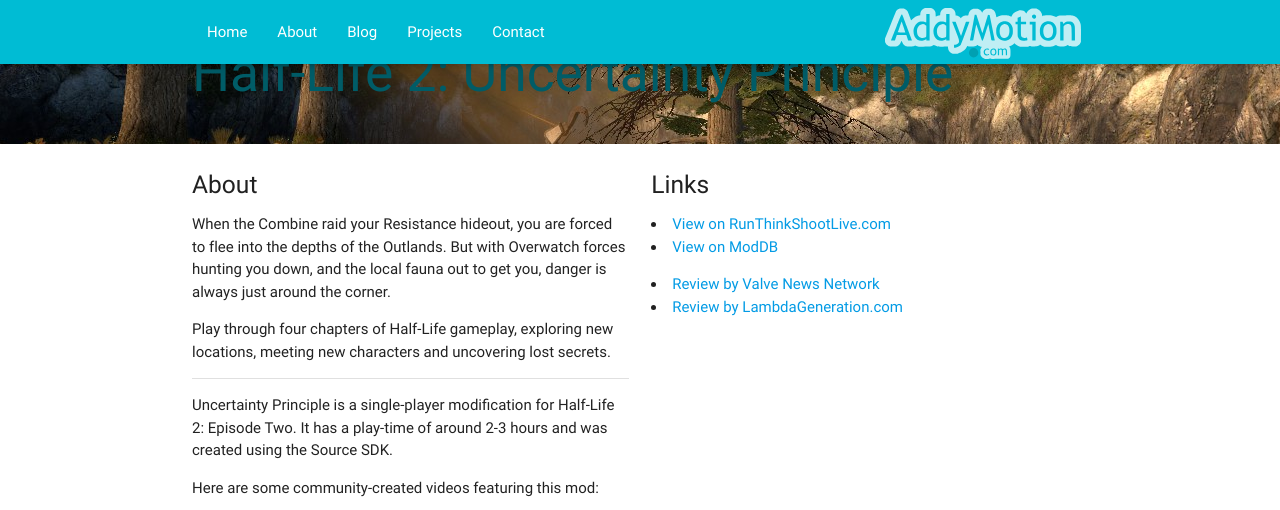
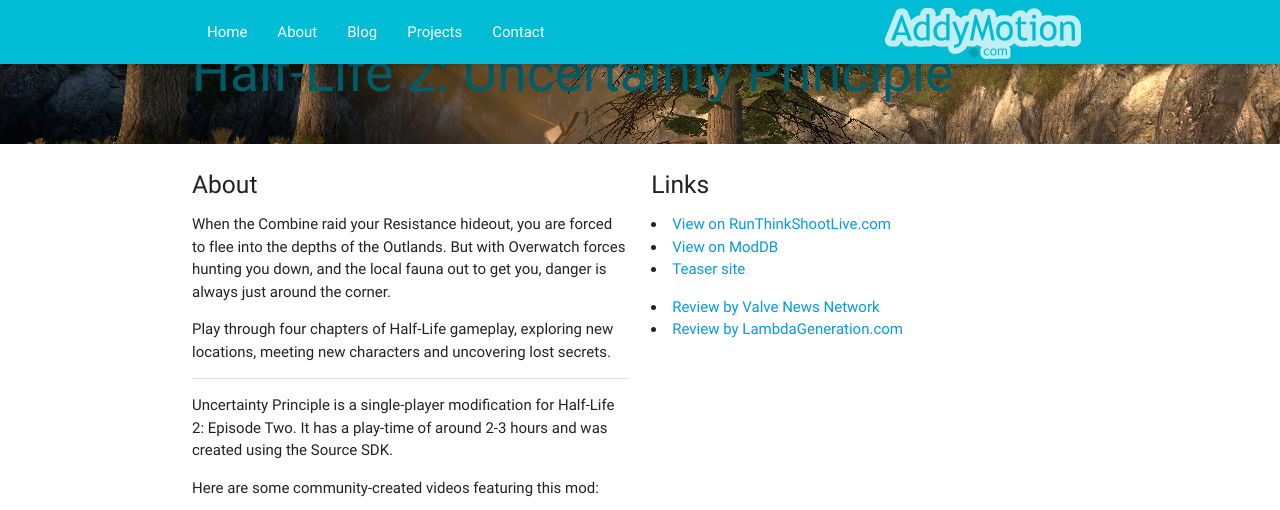
Before and after one commit to atoft/atoft.github.io, a Jekyll site: the page built from _maps/uncertainty-principle.html, in a window 1280 px wide and 900 px high, scrolled down 520 px, cut to the strip 0-510 px from the top of the window. Built offline with Jekyll 4.4.1, drawn with Linux system fonts in a browser that asks for light colours; nearby versions of some CDN libraries.

Commit message:
Add link to local UP page

```diff
--- a/_maps/uncertainty-principle.html
+++ b/_maps/uncertainty-principle.html
@@ -24,7 +24,10 @@
 links: >
   <ul>
   <li><a target="_blank" href="http://www.runthinkshootlive.com/posts/uncertainty-principle/">View on RunThinkShootLive.com</a></li>
-  <li><a target="_blank" href="http://www.moddb.com/mods/uncertainty-principle">View on ModDB</a></li></ul><ul>
+  <li><a target="_blank" href="http://www.moddb.com/mods/uncertainty-principle">View on ModDB</a></li>
+  <li><a target="_blank" href="http://addymotion.com/uncertainty-principle/">Teaser site</a></li></ul><ul>
+
+
   <li><a target="_blank" href="https://www.youtube.com/watch?v=fofaSJn5fT0">Review by Valve News Network</a></li>
   <li><a target="_blank" href="http://lambdageneration.com/modding/half-life/uncertainty-principle-half-life-2-mod-review/">Review by LambdaGeneration.com</a></li>
   </ul>
```
